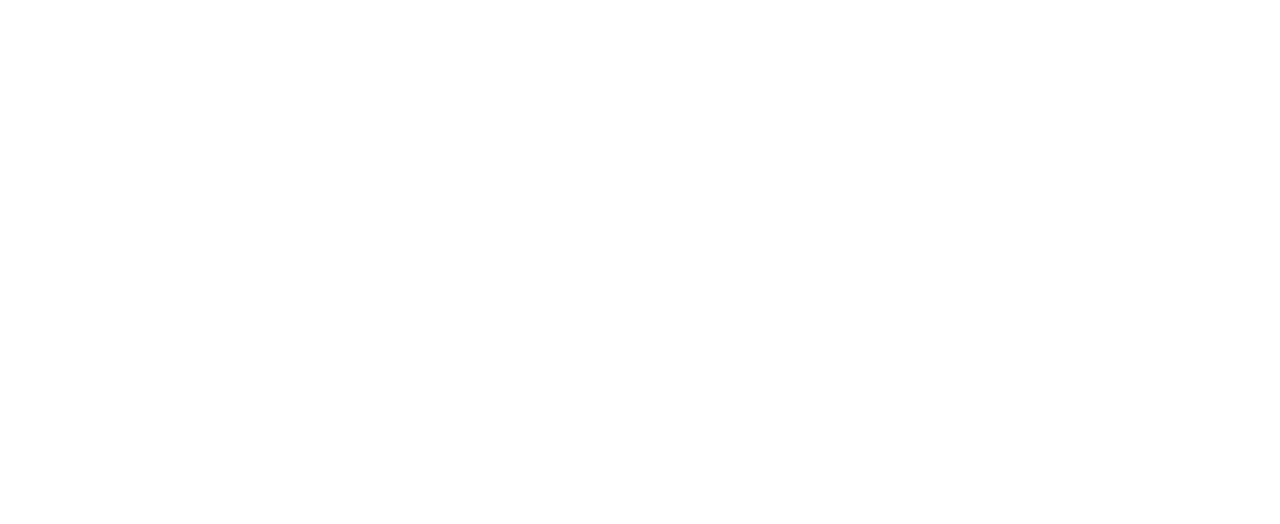
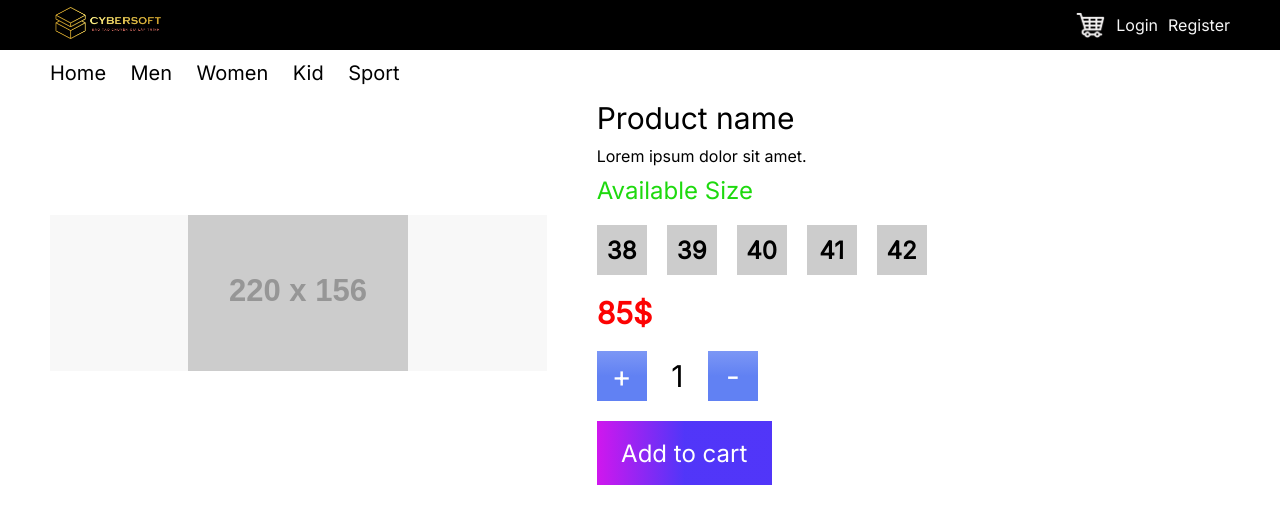
Before and after one commit to kedpalter/capstone-Js-sass, a plain HTML site: page src/pages/detail.html in a window 1280 px wide. Drawn offline with nearby package versions, Linux system fonts and the light colour scheme; placeholder pictures from the web are drawn by us.

Commit message:
3 layout

```diff
--- a/src/js/index.js
+++ b/src/js/index.js
@@ -15,13 +15,13 @@ let renderProducts = (arrProd) => {
     for (let prod of arrProd) {
         gridProd += `
             <div class="prod-card">
+            <div class="prod-img"><img src="${prod.image}" alt=""></div>
                 <div class="prod-card-body">
-                    <div class="prod-img"><img src="${prod.image}" alt=""></div>
                     <h3 class="prod-name">${prod.name}</h3>
                     <p class="prod-desc">${prod.shortDescription}</p>
                 </div>
                 <div class="prod-card-footer">
-                    <button class="prod-buynow-btn" onclick="">Buy now</button>
+                    <a href="./src/pages/detail.html" target="_blank" class="prod-buynow-btn" onclick="">Buy now</a>
                     <div class="prod-price">
                         <span>${prod.price}$</span>
                     </div>
--- a/src/pages/detail.html
+++ b/src/pages/detail.html
@@ -0,0 +1,70 @@
+<!DOCTYPE html>
+<html lang="en">
+
+<head>
+    <meta charset="UTF-8">
+    <meta name="viewport" content="width=device-width, initial-scale=1.0">
+    <title>Capstone Js</title>
+    <!-- FontAwesome 6.2.0 CSS -->
+    <link rel="stylesheet" href="https://cdnjs.cloudflare.com/ajax/libs/font-awesome/6.2.0/css/all.min.css"
+        integrity="sha512-xh6O/CkQoPOWDdYTDqeRdPCVd1SpvCA9XXcUnZS2FmJNp1coAFzvtCN9BmamE+4aHK8yyUHUSCcJHgXloTyT2A=="
+        crossorigin="anonymous" referrerpolicy="no-referrer" />
+    <!-- Google Font -->
+    <link rel="stylesheet" href="https://fonts.googleapis.com/css?family=Inter">
+    <!-- CSS -->
+    <link rel="stylesheet" href="../../assets/css/detail.css">
+</head>
+
+<body>
+    <div class="container">
+        <header class="header">
+            <div class="">
+                <img src="../../assets/img/9c25bec2c255c800e61e47ec7698ffdc99e50a95.png" alt="logo" class="logo">
+            </div>
+            <div class="nav">
+                <img src="../../assets/img/2df255d85b7f1635f1ce04fe2149c056a8e340c9.png" alt="cart">
+                <a href="">Login</a>
+                <a href="">Register</a>
+            </div>
+        </header>
+        <section class="menu">
+            <ul>
+                <li><a href="#">Home</a></li>
+                <li><a href="#">Men</a></li>
+                <li><a href="#">Women</a></li>
+                <li><a href="#">Kid</a></li>
+                <li><a href="#">Sport</a></li>
+            </ul>
+        </section>
+        <section class="prod-detail">
+            <div class="prod-img"><img src="https://dummyimage.com/220x156/000/fff" alt=""></div>
+            <div class="detail-info">
+                <h1 class="prod-name">Product name</h1>
+                <p class="prod-longDesc">Lorem ipsum dolor sit amet.</p>
+                <h3 class="avail-title">Available Size</h3>
+                <ul class="avail-size">
+                    <li>38</li>
+                    <li>39</li>
+                    <li>40</li>
+                    <li>41</li>
+                    <li>42</li>
+                </ul>
+                <h3 class="prod-price">85$</h3>
+                <div class="quantity-choose">
+                    <button class="plus">+</button>
+                    <span class="choose">1</span>
+                    <button class="minus">-</button>
+                </div>
+                <button class="btnAddToCart">Add to cart</button>
+            </div>
+        </section>
+    </div>
+
+
+    <script src="https://cdnjs.cloudflare.com/ajax/libs/axios/1.10.0/axios.min.js"
+        integrity="sha512-WkZrEcQ5LMyNy6Y2PQf+Tu3vMcsmKKRKuPXtJSTHQJ3mpuvLRlA5dlDDhrrcXfyWr6Z/y3wIMfjfqVFO/gDZYQ=="
+        crossorigin="anonymous" referrerpolicy="no-referrer"></script>
+
+</body>
+
+</html>
--- /dev/null
+++ b/src/scss/detail.scss
@@ -0,0 +1,170 @@
+* {
+    margin: 0;
+    padding: 0;
+    box-sizing: border-box;
+    text-decoration: none;
+    font-family: 'Inter', sans-serif;
+}
+
+.container {
+    .header {
+        background-color: #000;
+        height: 50px;
+        display: flex;
+        justify-content: space-between;
+        align-items: center;
+        padding: 0 50px;
+
+        .logo {
+            height: 32px;
+        }
+
+        .nav {
+            display: flex;
+            justify-content: space-between;
+            align-items: center;
+            gap: 10px;
+
+            img {
+                height: 26px;
+            }
+
+            a {
+                color: #f6f6f6;
+                font-weight: 300;
+            }
+        }
+    }
+
+    .menu {
+        height: 50px;
+        display: flex;
+        align-items: center;
+        padding: 0 50px;
+
+        ul li {
+            list-style: none;
+            display: inline-block;
+            font-size: 20px;
+            margin-right: 20px;
+            padding-bottom: 4px;
+            position: relative;
+
+            &::after {
+                content: '';
+                position: absolute;
+                left: 0;
+                bottom: 0;
+                width: 0;
+                height: 1px;
+                background-color: #000;
+                transition: 0.5s;
+            }
+
+            &:hover {
+                &::after {
+                    width: 100%;
+                    transition: 0.5s;
+                }
+            }
+
+            a {
+                color: #000;
+            }
+        }
+    }
+
+    .prod-detail {
+        display: flex;
+        justify-content: space-between;
+        align-items: center;
+        margin: auto;
+
+        .prod-img {
+            flex-grow: 1;
+            background-color: #F8F8F8;
+
+            margin: 0 50px;
+            width: 25%;
+            // height: 350px;
+            display: flex;
+            justify-content: center;
+            align-items: center;
+        }
+
+        .detail-info {
+            flex-grow: 2;
+
+            .prod-name {
+                font-size: 30px;
+                font-weight: 300;
+            }
+
+            .prod-longDesc {
+                margin: 10px 0;
+                font-weight: 400;
+            }
+
+            .avail-title {
+                font-size: 24px;
+                font-weight: 500;
+                color: #1ED90E;
+            }
+
+            .avail-size {
+                list-style: none;
+                display: flex;
+                gap: 20px;
+                margin: 20px 0;
+
+                li {
+                    width: 50px;
+                    height: 50px;
+                    font-size: 24px;
+                    font-weight: 600;
+                    background-color: #CCCCCC;
+                    display: flex;
+                    justify-content: center;
+                    align-items: center;
+                }
+            }
+
+            .prod-price {
+                font-size: 30px;
+                font-weight: 600;
+                color: #FC0303;
+            }
+
+            .quantity-choose {
+                margin: 20px 0;
+
+                .plus,
+                .minus {
+                    width: 50px;
+                    height: 50px;
+                    font-size: 30px;
+                    color: #fff;
+                    background: linear-gradient(0deg, rgba(97, 129, 243, 1) 50%, rgba(124, 151, 245, 1) 100%);
+                    border: none;
+                    cursor: pointer;
+                }
+
+                .choose {
+                    font-size: 30px;
+                    margin: 0 20px;
+                }
+            }
+
+            .btnAddToCart {
+                width: 175px;
+                height: 64px;
+                border: none;
+                font-size: 24px;
+                color: #fff;
+                background: linear-gradient(-90deg, rgba(62, 32, 248, 0.9) 50%, rgba(208, 23, 238, 1) 100%);
+                cursor: pointer;
+                ;
+            }
+        }
+    }
+}
--- a/src/scss/index.scss
+++ b/src/scss/index.scss
@@ -23,7 +23,7 @@
             display: flex;
             justify-content: space-between;
             align-items: center;
-            width: 13%;
+            gap: 10px;
 
             img {
                 height: 26px;
@@ -145,7 +145,7 @@
                     // width: 100%;
                     height: 250px;
                     width: 220px;
-                    // justify-self: center;
+                    align-self: center;
                     justify-self: center;
                     padding: 15px 0;
 
@@ -179,9 +179,13 @@
                     .prod-buynow-btn {
                         font-size: 24px;
                         font-weight: 200;
+                        color: #000;
                         background-color: #E1B067;
                         flex-grow: 1;
                         border: none;
+                        display: flex;
+                        justify-content: center;
+                        align-items: center;
                         cursor: pointer;
                     }
 
--- /dev/null
+++ b/src/scss/register.scss
@@ -0,0 +1,154 @@
+* {
+    margin: 0;
+    padding: 0;
+    box-sizing: border-box;
+    text-decoration: none;
+    font-family: 'Inter', sans-serif;
+}
+
+.container {
+    .header {
+        background-color: #000;
+        height: 50px;
+        display: flex;
+        justify-content: space-between;
+        align-items: center;
+        padding: 0 50px;
+
+        .logo {
+            height: 32px;
+        }
+
+        .nav {
+            display: flex;
+            justify-content: space-between;
+            align-items: center;
+            gap: 10px;
+
+            img {
+                height: 26px;
+            }
+
+            a {
+                color: #f6f6f6;
+                font-weight: 300;
+            }
+        }
+    }
+
+    .menu {
+        height: 50px;
+        display: flex;
+        align-items: center;
+        padding: 0 50px;
+
+        ul li {
+            list-style: none;
+            display: inline-block;
+            font-size: 20px;
+            margin-right: 20px;
+            padding-bottom: 4px;
+            position: relative;
+
+            &::after {
+                content: '';
+                position: absolute;
+                left: 0;
+                bottom: 0;
+                width: 0;
+                height: 1px;
+                background-color: #000;
+                transition: 0.5s;
+            }
+
+            &:hover {
+                &::after {
+                    width: 100%;
+                    transition: 0.5s;
+                }
+            }
+
+            a {
+                color: #000;
+            }
+        }
+    }
+
+    .register {
+        h1 {
+            text-align: center;
+            font-size: 40px;
+            font-weight: 400;
+            padding: 30px 0;
+        }
+
+        .reg-form {
+            display: flex;
+            flex-wrap: wrap;
+            justify-content: space-between;
+            padding: 0 50px;
+
+            .tag-input {
+                width: 45%;
+                height: 50px;
+                margin-bottom: 20px;
+                font-size: 20px;
+                position: relative;
+
+                input {
+                    width: 100%;
+                    border: none;
+                    border-bottom: solid #AE18E2 5px;
+                    height: 50px;
+                    margin-bottom: 20px;
+                    font-size: 30px;
+                    outline: none;
+                }
+
+                &::after {
+                    content: '(*)';
+                    position: absolute;
+                    color: red;
+                    top: 0;
+                    right: 0;
+                    width: 20px;
+                    height: 20px;
+                }
+            }
+
+            .radio-group {
+                width: 35%;
+                margin: auto;
+                font-size: 30px;
+                display: flex;
+                justify-content: space-between;
+
+                input {
+                    width: 25px;
+                    height: 25px;
+                    accent-color: #AE18E2;
+                }
+
+            }
+        }
+
+        .btnSubmit {
+            width: 300px;
+            height: 50px;
+            margin: 30px auto;
+            display: block;
+            background-color: #AE18E2;
+            border: none;
+            font-size: 30px;
+            font-weight: 400;
+            color: #fff;
+            cursor: pointer;
+        }
+    }
+
+    .footer {
+        img {
+            width: 100%;
+        }
+    }
+}
```
Also changed, not shown: index.html (+2 -2 lines), src/pages/register.html (+71 -0 lines), assets/css/detail.css (added), assets/css/index.css, assets/css/register.css (added), assets/img/9abf8bde98e06653cc6708fc0358162b13e17c63.png (added), 3 other files.
